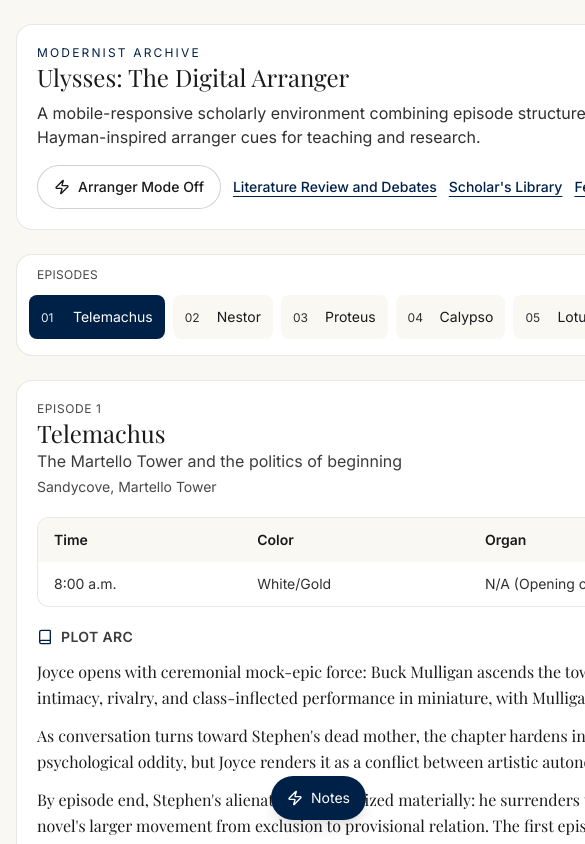
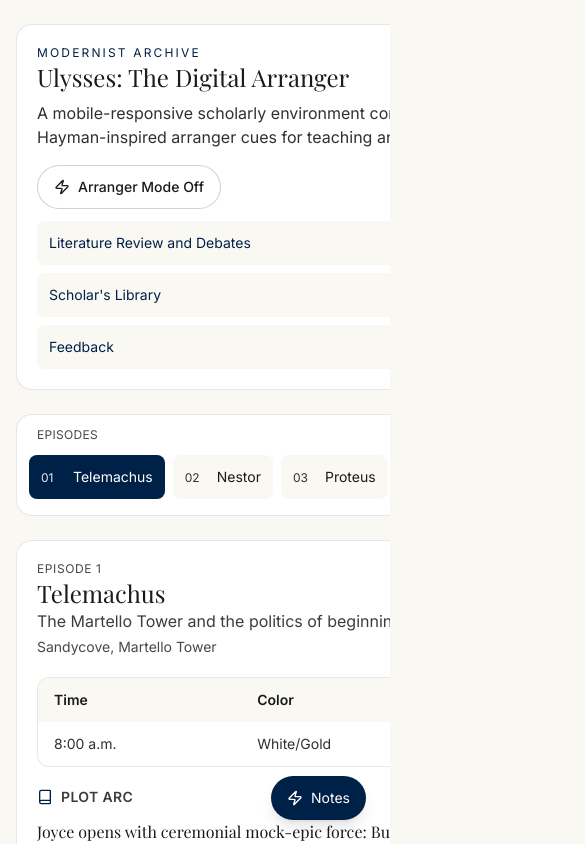
Before and after one commit to JoecoNabroust/Ulysses_digital-arranger, a Next.js app: page / in a window 390 px wide. Shown: the top 844 px of the page, 585 px wide, since content can reach past the window. Built offline with nearby package versions, Linux system fonts and the light colour scheme; a web font is replaced by a local one.

Commit message:
Apply mobile-first structural overflow fixes

```diff
--- a/app/feedback/page.tsx
+++ b/app/feedback/page.tsx
@@ -3,7 +3,7 @@ import { FeedbackComments } from "@/components/FeedbackComments";
 
 export default function FeedbackPage() {
   return (
-    <main className="mx-auto max-w-4xl space-y-6 px-4 py-8">
+    <main className="mx-auto w-full max-w-4xl space-y-6 px-4 py-8 md:px-8">
       <header className="rounded-2xl border border-charcoal/10 bg-white p-6">
         <p className="font-ui text-xs uppercase tracking-[0.18em] text-oxford">Reader&apos;s Feedback and Annotations</p>
         <h1 className="mt-2 font-literary text-2xl text-charcoal md:text-4xl">The Reader&apos;s Margin</h1>
--- a/app/globals.css
+++ b/app/globals.css
@@ -1,6 +1,12 @@
 @tailwind base;
 @tailwind components;
 @tailwind utilities;
+
+*,
+*::before,
+*::after {
+  box-sizing: border-box;
+}
 
 :root {
   color-scheme: light;
@@ -12,6 +18,20 @@ body {
   overflow-x: hidden;
 }
 
+img,
+video,
+iframe {
+  max-width: 100%;
+  height: auto;
+}
+
+pre,
+code {
+  white-space: pre-wrap;
+  overflow-wrap: anywhere;
+  word-break: break-word;
+}
+
 .font-literary {
   font-family: var(--font-playfair), Georgia, "Times New Roman", serif;
 }
--- a/app/layout.tsx
+++ b/app/layout.tsx
@@ -22,13 +22,14 @@ export const metadata: Metadata = {
 
 export const viewport: Viewport = {
   width: "device-width",
-  initialScale: 1
+  initialScale: 1,
+  maximumScale: 1
 };
 
 export default function RootLayout({ children }: Readonly<{ children: ReactNode }>) {
   return (
-    <html lang="en">
-      <body className={`${inter.variable} ${playfair.variable} font-ui text-base leading-relaxed antialiased`}>
+    <html lang="en" className="overflow-x-hidden">
+      <body className={`${inter.variable} ${playfair.variable} font-ui overflow-x-hidden text-base leading-relaxed antialiased`}>
         <ArrangerModeProvider>{children}</ArrangerModeProvider>
       </body>
     </html>
--- a/app/research/page.tsx
+++ b/app/research/page.tsx
@@ -25,7 +25,7 @@ const debates = [
 
 export default function ResearchPage() {
   return (
-    <main className="mx-auto max-w-4xl space-y-6 px-4 py-8">
+    <main className="mx-auto w-full max-w-4xl space-y-6 px-4 py-8 md:px-8">
       <header className="rounded-2xl border border-charcoal/10 bg-white p-6">
         <p className="font-ui text-xs uppercase tracking-[0.18em] text-oxford">Research and Literature Review</p>
         <h1 className="mt-2 font-literary text-2xl text-charcoal md:text-4xl">Key Debates in Ulysses Studies</h1>
--- a/components/DigitalArrangerShell.tsx
+++ b/components/DigitalArrangerShell.tsx
@@ -29,7 +29,8 @@ export function DigitalArrangerShell() {
   );
 
   return (
-    <div className="mx-auto grid max-w-7xl gap-6 px-4 py-6 lg:grid-cols-[280px_1fr]">
+    <div className="w-full max-w-full overflow-x-hidden">
+      <div className="mx-auto grid w-full max-w-7xl gap-6 px-4 py-6 md:px-8 lg:grid-cols-[280px_1fr]">
         <aside className="hidden lg:block">
           <EpisodeNavigation
             episodes={ulyssesEpisodes}
@@ -38,7 +39,7 @@ export function DigitalArrangerShell() {
           />
         </aside>
 
-      <main className="space-y-6">
+        <main className="w-full max-w-full space-y-6">
         <header className="rounded-2xl border border-charcoal/10 bg-white p-5">
           <p className="font-ui text-xs uppercase tracking-[0.18em] text-oxford">Modernist Archive</p>
           <h1 className="font-literary text-2xl text-charcoal md:text-4xl">Ulysses: The Digital Arranger</h1>
@@ -46,8 +47,9 @@ export function DigitalArrangerShell() {
             A mobile-responsive scholarly environment combining episode structure, stylistic analysis, and Hayman-inspired
             arranger cues for teaching and research.
           </p>
-          <div className="mt-4 flex flex-wrap items-center gap-3">
+          <div className="mt-4">
             <ArrangerToggle />
+            <div className="mt-3 hidden flex-wrap items-center gap-4 md:flex">
               <Link
                 href="/research"
                 className="inline-flex min-h-11 items-center font-ui text-sm font-medium text-oxford underline decoration-1 underline-offset-4"
@@ -67,6 +69,18 @@ export function DigitalArrangerShell() {
                 Feedback
               </Link>
             </div>
+            <div className="mt-3 grid gap-2 md:hidden">
+              <Link href="/research" className="inline-flex min-h-11 items-center rounded-lg bg-parchment px-3 font-ui text-sm text-oxford">
+                Literature Review and Debates
+              </Link>
+              <Link href="/library" className="inline-flex min-h-11 items-center rounded-lg bg-parchment px-3 font-ui text-sm text-oxford">
+                Scholar&apos;s Library
+              </Link>
+              <Link href="/feedback" className="inline-flex min-h-11 items-center rounded-lg bg-parchment px-3 font-ui text-sm text-oxford">
+                Feedback
+              </Link>
+            </div>
+          </div>
         </header>
 
         <div className="block lg:hidden">
@@ -85,9 +99,9 @@ export function DigitalArrangerShell() {
             animate={{ opacity: 1, x: 0, rotateY: 0 }}
             exit={{ opacity: 0, x: -16, rotateY: 10 }}
             transition={transition}
-            className="grid gap-6 lg:grid-cols-[1.1fr_0.9fr]"
+            className="grid w-full max-w-full gap-6 lg:grid-cols-[1.1fr_0.9fr]"
           >
-            <article className="space-y-5 rounded-2xl border border-charcoal/10 bg-white p-5">
+            <article className="box-border w-full max-w-full space-y-5 rounded-2xl border border-charcoal/10 bg-white p-5">
               <div>
                 <p className="font-ui text-xs uppercase tracking-wider text-charcoal/80">Episode {activeEpisode.id}</p>
                 <h2 className="font-literary text-2xl text-charcoal md:text-3xl">{activeEpisode.title}</h2>
@@ -124,7 +138,7 @@ export function DigitalArrangerShell() {
               </section>
             </article>
 
-            <article className="hidden space-y-5 rounded-2xl border border-charcoal/10 bg-white p-5 lg:block">
+            <article className="hidden box-border w-full max-w-full space-y-5 rounded-2xl border border-charcoal/10 bg-white p-5 lg:block">
               <NotesPanel episodeId={activeEpisode.id} arrangerMode={arrangerMode} />
             </article>
           </motion.section>
@@ -132,6 +146,7 @@ export function DigitalArrangerShell() {
 
         <CharacterHub characters={characterProfiles} />
         </main>
+      </div>
 
       <button
         type="button"
--- a/components/SchemaTable.tsx
+++ b/components/SchemaTable.tsx
@@ -12,7 +12,7 @@ export function SchemaTable({ schema }: { schema: EpisodeSchema }) {
 
   return (
     <div className="overflow-x-auto rounded-xl border border-charcoal/10 bg-white">
-      <table className="min-w-[560px] w-full text-left text-sm sm:text-base">
+      <table className="w-full text-left text-sm sm:text-base md:min-w-[560px]">
         <thead className="bg-parchment">
           <tr>
             {rows.map((row) => (
--- a/components/ScholarsLibrary.tsx
+++ b/components/ScholarsLibrary.tsx
@@ -17,7 +17,7 @@ export function ScholarsLibrary() {
   }, [activeTag]);
 
   return (
-    <main className="mx-auto max-w-6xl space-y-6 px-4 py-8">
+    <main className="mx-auto w-full max-w-6xl space-y-6 px-4 py-8 md:px-8">
       <header className="rounded-2xl border border-charcoal/10 bg-white p-6">
         <p className="font-ui text-xs uppercase tracking-[0.18em] text-oxford">Scholar&apos;s Library</p>
         <h1 className="mt-2 font-literary text-2xl text-charcoal md:text-4xl">Foundational Works and Critical Pathways</h1>
```
Lines whose indentation alone changed are shown as unchanged.
